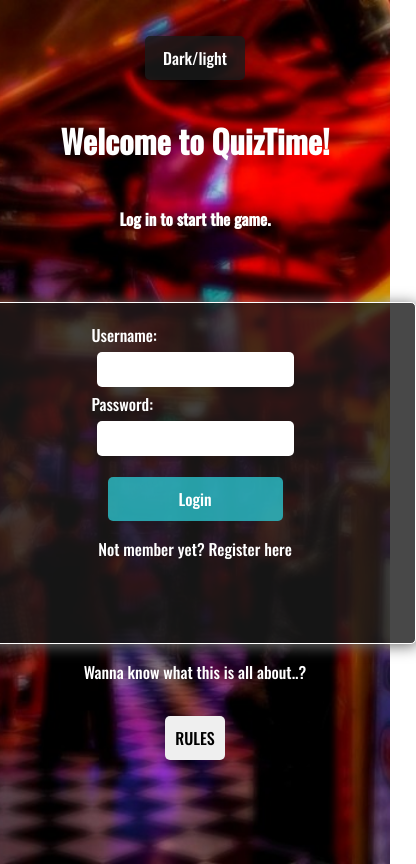
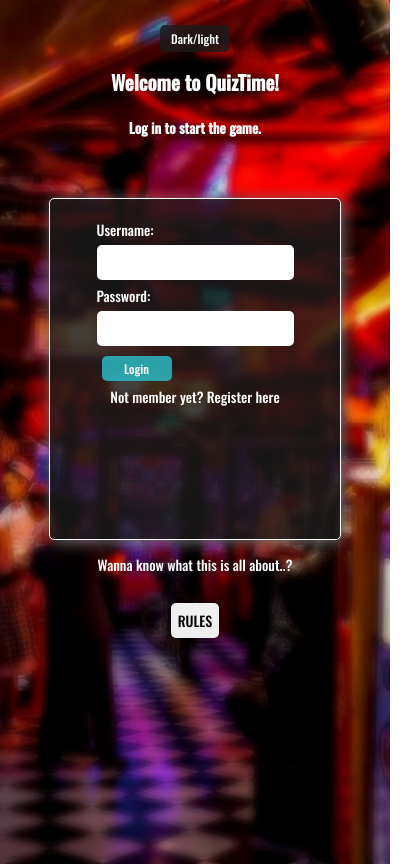
Before and after one commit to annaester/technigo-final-project, a React (Create React App) app in the folder frontend/: page / in a window 390 px wide. Shown: the whole page, 416 px wide, since content can reach past the window. Built offline with nearby package versions, Linux system fonts and the light colour scheme; the HTML template or start-up script is replaced by a standard one.

Commit message:
styled responsivness

```diff
--- a/frontend/src/components/Game.js
+++ b/frontend/src/components/Game.js
@@ -9,7 +9,15 @@ import { fetchQuestions } from "../reducers/questions";
 import Timer from "./Timer";
 
 import styled from "styled-components";
-import { GP, DLBtn, Button, FetchBtn, AnswerBtn, QuestionB } from "./Themes";
+import {
+  GP,
+  DLBtn,
+  Button,
+  StartButton,
+  FetchBtn,
+  AnswerBtn,
+  QuestionB,
+} from "./Themes";
 
 const GameBoard = styled.main`
   display: flex;
@@ -19,6 +27,20 @@ const GameBoard = styled.main`
 
   h1 {
     color: ${(props) => props.theme.titleColor};
+  }
+
+  @media (max-width: 700px) {
+    h1 {
+      font-size: 24px;
+    }
+  }
+`;
+
+const MenuBox = styled.div`
+  @media (max-width: 700px) {
+    display: flex;
+    flex-direction: column;
+    width: 100px;
   }
 `;
 
@@ -93,21 +115,22 @@ const Game = (props) => {
 
   return (
     <GP>
-      <Button onClick={logout}>Sign out!</Button>
-
-      <DLBtn onClick={changeTheme}>Dark/light</DLBtn>
+      <MenuBox>
+        <Button onClick={logout}>Sign out!</Button>
+        <DLBtn onClick={changeTheme}>Dark/light</DLBtn>
+      </MenuBox>
       <GameBoard>
         <Button onClick={exitGame}>Exit game</Button>
         <TimeAndQ>{start === true && <Timer />}</TimeAndQ>
         <h1>QuizTime</h1>
         {!start && (
-          <Button
+          <StartButton
             onClick={() => {
               setStart(true);
             }}
           >
             Start the game
-          </Button>
+          </StartButton>
         )}
         {/* <GameCard /> */}
 
@@ -157,7 +180,6 @@ const Game = (props) => {
                 </ButtonBox>
               </div>
             )}
-            ,
           </GameCard>
         )}
       </GameBoard>
--- a/frontend/src/components/Profile.js
+++ b/frontend/src/components/Profile.js
@@ -15,6 +15,12 @@ const InfoBox = styled.aside`
   display: flex;
   flex-direction: column;
   width: 140px;
+  align-items: center;
+
+  @media (max-width: 700px) {
+    align-items: flex-start;
+    width: 70px;
+  }
 
   a {
     color: ${(props) => props.theme.titleColor};
@@ -27,10 +33,22 @@ const InfoBox = styled.aside`
     border-radius: 5px;
     font-family: Oswald;
     text-align: center;
+
+    @media (max-width: 700px) {
+      font-size: 12px;
+      margin: 5px;
+      width: 50px;
+      padding: 5px;
+    }
   }
 
   button {
     margin-left: 20px;
+
+    @media (max-width: 700px) {
+      margin: 5px;
+      width: 60px;
+    }
   }
 `;
 
@@ -51,6 +69,16 @@ const ProfileBox = styled.div`
     border: none;
     border-radius: 5px;
     font-family: Oswald;
+
+    @media (max-width: 700px) {
+      font-size: 16px;
+    }
+  }
+
+  @media (max-width: 700px) {
+    h1 {
+      font-size: 20px;
+    }
   }
 `;
 
--- a/frontend/src/components/Rules.js
+++ b/frontend/src/components/Rules.js
@@ -22,6 +22,10 @@ const RulesBox = styled.article`
   padding: 20px;
   border: 1px solid #999;
   overflow: auto;
+
+  @media (max-width: 700px) {
+    font-size: 12px;
+  }
 `;
 
 const CloseIcon = styled.span`
--- a/frontend/src/components/Scoreboard.js
+++ b/frontend/src/components/Scoreboard.js
@@ -31,6 +31,19 @@ const ScorBoard = styled.main`
   h1 {
     text-align: center;
   }
+
+  @media (max-width: 700px) {
+    h1 {
+      font-size: 20px;
+    }
+
+    a {
+      padding: 5px;
+      font-size: 12px;
+      width: 90px;
+      margin: 5px;
+    }
+  }
 `;
 
 const Scoreboard = (props) => {
--- a/frontend/src/components/Themes.js
+++ b/frontend/src/components/Themes.js
@@ -49,6 +49,19 @@ export const Background = styled.div`
 
   h1, h4 {
     color: ${(props) => props.theme.titleColor};
+    }
+
+    @media (max-width: 700px) {
+      h1 {
+        font-size: 20px;
+        margin: 10px;
+      }
+
+      h4 {
+        font-size: 14px;
+        margin: 10px;
+      }
+    }
   }
 }
 `;
@@ -71,6 +84,11 @@ export const LoginBox = styled.div`
     color: white;
     text-decoration: none;
   }
+
+  @media (max-width: 700px) {
+    width: 250px;
+    font-size: 14px;
+  }
 `;
 
 export const FormBox = styled.form`
@@ -83,6 +101,33 @@ export const InputStyle = styled.input`
   border: none;
   border-radius: 5px;
   margin: 5px;
+
+  @media (max-width: 700px) {
+    margin: 5px 0;
+  }
+`;
+
+export const StartButton = styled.button`
+  color: ${(props) => props.theme.titleColor};
+  background: ${(props) => props.theme.buttonBg};
+  font-size: 1em;
+  margin: 1em;
+  padding: 10px;
+  border: none;
+  border-radius: 5px;
+  font-family: Oswald;
+
+  :hover {
+    cursor: pointer;
+  }
+
+  @media (max-width: 700px) {
+    font-size: 12px;
+    margin: 5px;
+    padding: 10px;
+    width: auto;
+    /* align-self: end; */
+  }
 `;
 
 export const Button = styled.button`
@@ -97,6 +142,14 @@ export const Button = styled.button`
 
   :hover {
     cursor: pointer;
+  }
+
+  @media (max-width: 700px) {
+    font-size: 12px;
+    margin: 5px;
+    padding: 4px;
+    width: 70px;
+    /* align-self: end; */
   }
 `;
 
@@ -121,6 +174,14 @@ export const RulesInfo = styled.div`
     :hover {
       cursor: pointer;
     }
+    @media (max-width: 700px) {
+      font-size: 14px;
+      padding: 7px;
+    }
+  }
+
+  @media (max-width: 700px) {
+    font-size: 14px;
   }
 `;
 
@@ -137,6 +198,14 @@ export const DLBtn = styled.button`
 
   :hover {
     cursor: pointer;
+  }
+
+  @media (max-width: 700px) {
+    font-size: 12px;
+    padding: 5px;
+    text-align: center;
+    margin: 5px;
+    width: 70px;
   }
 `;
 
@@ -161,6 +230,11 @@ export const AnswerBtn = styled.button`
   :hover {
     cursor: pointer;
   }
+
+  @media (max-width: 700px) {
+    font-size: 12px;
+    margin: 5px;
+  }
 `;
 
 export const FetchBtn = styled.button`
@@ -176,6 +250,11 @@ export const FetchBtn = styled.button`
   :hover {
     cursor: pointer;
   }
+
+  @media (max-width: 700px) {
+    font-size: 12px;
+    margin: 5px;
+  }
 `;
 
 export const QuestionB = styled.p`
@@ -184,4 +263,9 @@ export const QuestionB = styled.p`
   padding: 30px;
   border-radius: 5px;
   text-align: center;
+
+  @media (max-width: 700px) {
+    font-size: 12px;
+    margin: 5px;
+  }
 `;
--- a/frontend/src/components/Timer.js
+++ b/frontend/src/components/Timer.js
@@ -6,6 +6,17 @@ import { questions } from "../reducers/questions";
 const TimerDiv = styled.div`
   color: ${(props) => props.theme.titleColor};
   font-size: 20px;
+
+  @media (max-width: 700px) {
+    font-size: 12px;
+    background: rgba(249, 249, 249, 0.8);
+    padding: 5px;
+    border-radius: 6px;
+
+    p {
+      margin: 2px;
+    }
+  }
 `;
 
 const Timer = () => {
@@ -36,9 +47,11 @@ const Timer = () => {
 
   return (
     <div>
-      <TimerDiv>Time left: {formatted}</TimerDiv>
-      <p>You have {questionsLeft} Q's left</p>
-      <p>You have gone {steps}/20 steps</p>
+      <TimerDiv>
+        <p>Time left: {formatted}</p>
+        <p>You have {questionsLeft} Q's left</p>
+        <p>You have gone {steps}/20 steps</p>
+      </TimerDiv>
     </div>
   );
 };
--- a/frontend/src/utils/constants.js
+++ b/frontend/src/utils/constants.js
@@ -1,4 +1,6 @@
-const BASE_URL = "http://localhost:8080";
+const BASE_URL = "https://trivia-elsalisa-api.herokuapp.com";
+
+//"http://localhost:8080";
 
 // "https://trivia-elsalisa-api.herokuapp.com";
 
```
Also changed, not shown: 1 other file (tests, documents, lock files or other folders).
